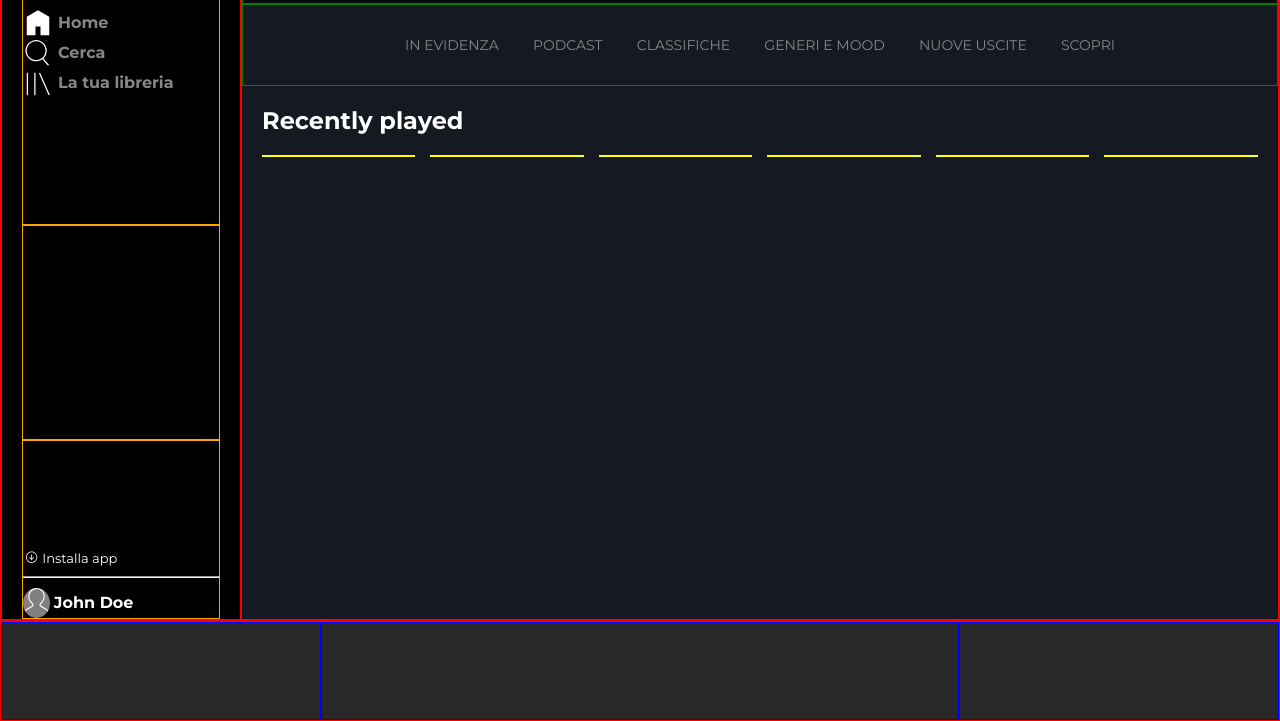
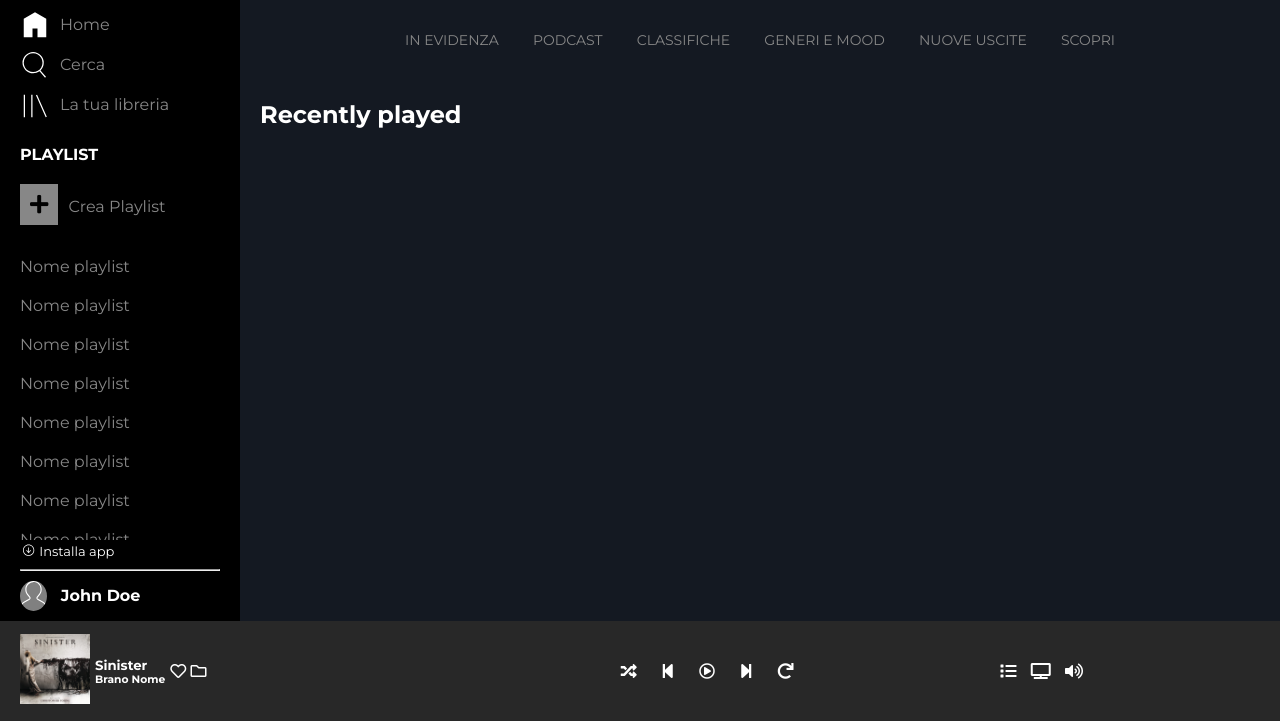
Before and after one commit to ddecataldo/html-css-spotifyweb, a plain HTML site: page index.html in a window 1280 px wide. Shown: the part 79-800 px from the top of the page. Drawn offline with Linux system fonts and the light colour scheme.

Commit message:
Fix Sidebar e inizio barra player

```diff
--- a/css/styles.css
+++ b/css/styles.css
@@ -55,10 +55,18 @@ ID
 CLASSI
 ***********************************************/
 
+/* Main Container */
+.main__container{
+    height: calc(100vh - 100px);
+    display: flex;
+    overflow: hidden;
+}
+
 /* Sidebar */
+
+/* Logo e link */
 .sidebar__container{
     background-color: #000000;
-    border: 1px solid red;
     display: flex;
     flex-direction: column;
 }
@@ -67,10 +75,13 @@ CLASSI
 }
 .sidebar__navigation,
 .user__container{
+    flex-grow: 0;
+}
+.playlist__container{
     flex-grow: 1;
 }
-.playlist__container{
-    flex-grow: 2;
+.sidebar__navigation li{
+    padding: 5px 0;
 }
 .sidebar__navigation li img{
     height: 30px;
@@ -82,21 +93,93 @@ CLASSI
     display: inline-block;
     vertical-align: middle;
     line-height: 30px;
-    padding-left: 5px;
+    padding-left: 10px;
     color: #878787;
-    font-weight: bold;
+    font-weight: 400;
 }
 
-/* Main Container */
-.main__container{
-    height: calc(100vh - 100px);
+/* Crea playlist */
+.playlist__container{
     display: flex;
+    flex-direction: column;
     overflow: hidden;
 }
+.playlist__container .title__container,
+.playlist__container .add__playlist{
+    flex-grow: 0;
+}
+.playlist__container .playlist_list{
+    flex-grow: 1;
+}
+.playlist__container .title__container,
+.playlist__container .add__playlist{
+    padding-bottom: 20px;
+}
+.playlist__container .add__playlist a,
+.playlist__container .add__playlist a:hover,
+.playlist__container .add__playlist a:focus{
+    color: #878787;
+    display: inline-block;
+}
+.playlist__container .add__playlist i{
+    background-color: #878787;
+    padding: 10px;
+    color: #000;
+    font-size:21px;
+}
+.playlist__container .playlist_list{
+    overflow-y: scroll;
+}
+.playlist__container .playlist_list a{
+    padding: 10px 0;
+    display: block;
+}
+.playlist__container .playlist_list a,
+.playlist__container .playlist_list a:hover,
+.playlist__container .playlist_list a:focus{
+    color: #878787;
+}
+.playlist__container .add__playlist span{
+    padding-left: 10px;
+    line-height: 41px;
+    display: inline-block;
+}
+
+
+/* Info utente */
+.user__container{
+    display: flex;
+    flex-direction: column;
+    justify-content: flex-end;
+    padding-bottom: 10px;
+}
+.user__container hr{
+    margin: 10px 0;
+}
+.user__container > .download__app img{
+    height: 15px;
+    vertical-align: middle;
+}
+.user__container > .download__app span{
+    vertical-align: middle;
+    font-size: 13px;
+}
+.user__container > .user img{
+    height: 30px;
+    vertical-align: middle;
+    background-color: #808080;
+    border-radius: 50%;
+}
+.user__container > .user span{
+    vertical-align: middle;
+    line-height: 30px;
+    padding-left: 10px;
+}
+
+/* Content Container */
 .content__container{
      flex-grow: 1;
      background-color: #141922;
-     border: 1px solid red;
      overflow-y: scroll;
 }
 .content__container .cta__upgrade{
@@ -142,7 +225,36 @@ CLASSI
     color: #fff;
     height: 100px;
     display: flex;
+    align-items: center;
 }
+.bar__container .album__container{
+    padding: 0 20px;
+    display: flex;
+    align-items: center;
+}
+
+/* Copertina Album */
+.bar__container .album__container .image__album img{
+    max-height: 70px;
+}
+
+.bar__container .album__container .title__album{
+    padding: 0 5px;
+}
+
+/* Barra e Pulsanti  */
+.bar__container .player__container .btn__player{
+    text-align: center;
+}
+.bar__container .player__container .btn__player i{
+    padding: 0 10px;
+}
+
+/* Comandi volume */
+.bar__container .options__container i{
+    padding: 0 5px;
+}
+
 .album__container,
 .options__container{
     flex-grow: 1;
@@ -150,32 +262,7 @@ CLASSI
 .player__container{
     flex-grow: 2;
 }
-.user__container{
-    display: flex;
-    flex-direction: column;
-    justify-content: flex-end;
-}
-.user__container hr{
-    margin: 10px 0;
-}
-.user__container > .download__app img{
-    height: 15px;
-    vertical-align: middle;
-}
-.user__container > .download__app span{
-    vertical-align: middle;
-    font-size: 13px;
-}
-.user__container > .user img{
-    height: 30px;
-    vertical-align: middle;
-    background-color: #808080;
-    border-radius: 50%;
-}
-.user__container > .user span{
-    vertical-align: middle;
-    line-height: 30px;
-}
+
 
 /* Classi Utilities */
 .btn{
@@ -198,6 +285,10 @@ CLASSI
 }
 .text-right{
     text-align: right;
+}
+
+.text-uppercase{
+    text-transform: uppercase;
 }
 
 /***********************************************
@@ -255,6 +346,8 @@ Extra extra large:  ≥1400px
         height: 40px;
         margin-top: 20px;
     }
+
+    /* Barra Player */
     .section__album .single__album{
         width: calc(100% / 2 - 15px);
     }
@@ -269,6 +362,9 @@ Extra extra large:  ≥1400px
 /* Medium */
 @media screen and (min-width: 768px) {
 
+
+
+    /* Barra Player */
     .section__album .single__album{
         width: calc(100% / 4 - 15px);
     }
@@ -279,6 +375,9 @@ Extra extra large:  ≥1400px
 /* Large */
 @media screen and (min-width: 992px) {
 
+
+
+    /* Barra Player */
     .section__album .single__album{
         width: calc(100% / 6 - 15px);
     }
--- a/index.html
+++ b/index.html
@@ -16,7 +16,7 @@
 
 </head>
 
-<body class="debug">
+<body class="">
 
     <div class="main__container">
 
@@ -31,7 +31,26 @@
                     <li><img src="img/libreria.svg" alt="Icona Libreria"><a href="#"><span class="hidden-xs">La tua libreria</span></a></li>
                 </ul>
             </div>
-            <div class="playlist__container"></div>
+            <div class="playlist__container">
+                <div class="title__container hidden-xs">
+                    <h4 class="text-uppercase">playlist</h4>
+                </div>
+                <div class="add__playlist hidden-xs">
+                    <a href="#"><i class="fas fa-plus"></i><span>Crea Playlist</span></a>
+                </div>
+                <div class="playlist_list hidden-xs">
+                    <a href="#">Nome playlist</a>
+                    <a href="#">Nome playlist</a>
+                    <a href="#">Nome playlist</a>
+                    <a href="#">Nome playlist</a>
+                    <a href="#">Nome playlist</a>
+                    <a href="#">Nome playlist</a>
+                    <a href="#">Nome playlist</a>
+                    <a href="#">Nome playlist</a>
+                    <a href="#">Nome playlist</a>
+                    <a href="#">Nome playlist</a>
+                </div>
+            </div>
             <div class="user__container">
                 <div class="download__app">
                     <img src="img/download.svg" alt="Icona Download"> <span class="hidden-xs">Installa app</span>
@@ -81,9 +100,34 @@
 
     <div class="bar__container">
 
-        <div class="album__container"></div>
-        <div class="player__container"></div>
-        <div class="options__container"></div>
+        <div class="album__container">
+            <div class="image__album">
+                <img src="img/sinister.jpeg" alt="Immagine Copertina Album">
+            </div>
+            <div class="title__album">
+                <h5>Sinister</h5>
+                <h6>Brano Nome</h6>
+            </div>
+            <div class="icon__album">
+                <i class="far fa-heart"></i>
+                <i class="far fa-folder"></i>
+            </div>
+        </div>
+        <div class="player__container">
+            <div class="btn__player">
+                <i class="fas fa-random"></i>
+                <i class="fas fa-step-backward"></i>
+                <i class="far fa-play-circle"></i>
+                <i class="fas fa-step-forward"></i>
+                <i class="fas fa-redo"></i>
+            </div>
+            <div class="bar__player"></div>
+        </div>
+        <div class="options__container">
+            <i class="fas fa-list"></i>
+            <i class="fas fa-tv"></i>
+            <i class="fas fa-volume-up"></i>
+        </div>
 
     </div>
 
```
